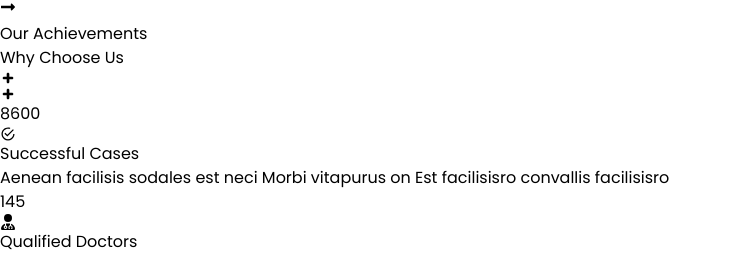
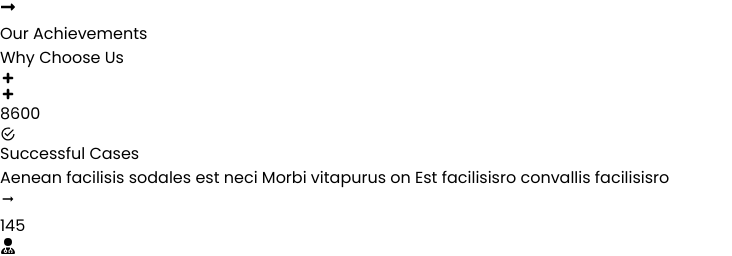
Before and after one commit to jahedasultana/Health-Track, a React (Vite) app: page / in a window 1280 px wide. Shown: the part 6214-6470 px from the top of the page, without its empty margins (0-732 px from the left). Built offline with nearby package versions, Linux system fonts and the light colour scheme; no server answers.

Commit message:
button added and hobar effect add

```diff
--- a/src/pages/home/banner/whyChooseUs/WhyChooseUs.jsx
+++ b/src/pages/home/banner/whyChooseUs/WhyChooseUs.jsx
@@ -1,18 +1,17 @@
-
 import { IoMdCheckmarkCircleOutline } from "react-icons/io";
 import { FaUserDoctor } from "react-icons/fa6";
 import { GrUserExpert } from "react-icons/gr";
 import { MdGroups } from "react-icons/md";
 import { TiPlus } from "react-icons/ti";
+import { MdArrowRightAlt } from "react-icons/md";
 const WhyChooseUs = () => {
   return (
-
     <div className=" pb-28 pt-8">
       <div className="bg-[#1ABC9C] h-[400px]  py-20  ">
-
-
         <div className=" text-center  mb-10">
-        <p className="text-white text-[14px] font-semibold mb-2">Our Achievements</p>
+          <p className="text-white text-[14px] font-semibold mb-2">
+            Our Achievements
+          </p>
           <h2 className=" relative text-white md:text-4xl text-2xl font-bold mb-3 w-[max-content] mx-auto">
             Why Choose Us
             <TiPlus className="absolute text-[#FD9678]  -right-6 -top-4" />
@@ -22,48 +21,69 @@ const WhyChooseUs = () => {
         </div>
 
         <div className="grid md:grid-cols-4 gap-6 px-4 md:px-16">
-       <div className="bg-gradient-to-b from-white via-white to-gray-100 rounded-lg p-8 text-center shadow-md">
+          {/* card 1 */}
+          <div className="group relative bg-gradient-to-b from-white via-white to-gray-100 rounded-lg p-8 text-center shadow-md hover:shadow-lg transition-shadow duration-300">
+            {/* হোভার ইফেক্টে বর্ডার পরিবর্তন */}
+            <div className="absolute inset-0 border border-transparent group-hover:border-r-4 group-hover:border-b-4 group-hover:border-[#FD9678] rounded-lg transition-all duration-300"></div>
+
             <h2 className="text-[#FD9678]/80 text-6xl font-bold mb-4">8600</h2>
             <div className="flex justify-center items-center gap-2 mb-2">
               <IoMdCheckmarkCircleOutline className="text-teal-500 text-7xl" />
-           <p className="text-xl text-black/70 font-bold">Successful Cases</p>
-         </div>
-         <p className="text-gray-500">
-           Aenean facilisis sodales est neci Morbi vitapurus on Est facilisisro
-           convallis facilisisro
+              <p className="text-xl text-black/70 font-bold">
+                Successful Cases
               </p>
             </div>
+            <p className="text-gray-500 mb-3">
+              Aenean facilisis sodales est neci Morbi vitapurus on Est
+              facilisisro convallis facilisisro
+            </p>
+
+            {/* হোভার ইফেক্টে বটন দেখাবে */}
+            <div className="absolute -bottom-4 left-1/2 transform -translate-x-1/2 translate-y-8 group-hover:translate-y-0 opacity-0 group-hover:opacity-100 transition-all duration-500 ease-out">
+              <button className="flex items-center p-[14px] bg-white text-black/70 rounded-full shadow-2xl hover:shadow-md">
+                <MdArrowRightAlt className="text-3xl"/>
+              </button>
+            </div>
+          </div>
+
           <div className="bg-gradient-to-b from-white via-white to-gray-100 rounded-lg p-8 text-center shadow-md">
             <h2 className="text-[#FD9678]/80 text-6xl font-bold mb-4">145</h2>
             <div className="flex justify-center items-center gap-2 mb-2">
               <FaUserDoctor className="text-[#1ABC9C] text-7xl" />
-           <p className="text-xl font-bold text-black/70 ">Qualified Doctors</p>
+              <p className="text-xl font-bold text-black/70 ">
+                Qualified Doctors
+              </p>
             </div>
             <p className="text-gray-500">
-           Aenean facilisis sodales est neci Morbi vitapurus on Est facilisisro
-           convallis facilisisro
+              Aenean facilisis sodales est neci Morbi vitapurus on Est
+              facilisisro convallis facilisisro
             </p>
           </div>
+
           <div className="bg-gradient-to-b from-white via-white to-gray-100 rounded-lg p-8 text-center shadow-md">
             <h2 className="text-[#FD9678]/80 text-6xl font-bold mb-4">25</h2>
             <div className="flex justify-center items-center gap-2 mb-2">
-           <GrUserExpert  className="text-[#1ABC9C] text-7xl" />
-           <p className="text-xl font-bold text-black/70 ">Years of Experience</p>
+              <GrUserExpert className="text-[#1ABC9C] text-7xl" />
+              <p className="text-xl font-bold text-black/70 ">
+                Years of Experience
+              </p>
             </div>
             <p className="text-gray-500">
-           Aenean facilisis sodales est neci Morbi vitapurus on Est facilisisro
-           convallis facilisisro
+              Aenean facilisis sodales est neci Morbi vitapurus on Est
+              facilisisro convallis facilisisro
             </p>
           </div>
           <div className="bg-gradient-to-b from-white via-white to-gray-100 rounded-lg p-8 text-center shadow-md">
             <h2 className="text-[#FD9678]/80 text-6xl font-bold mb-4">24x7</h2>
             <div className="flex justify-center items-center gap-2 mb-2">
               <MdGroups className="text-[#1ABC9C] text-7xl" />
-           <p className="text-xl font-bold text-black/70 ">Staff Availability</p>
+              <p className="text-xl font-bold text-black/70 ">
+                Staff Availability
+              </p>
             </div>
             <p className="text-gray-500">
-           Aenean facilisis sodales est neci Morbi vitapurus on Est facilisisro
-           convallis facilisisro
+              Aenean facilisis sodales est neci Morbi vitapurus on Est
+              facilisisro convallis facilisisro
             </p>
           </div>
         </div>
```
Lines whose indentation alone changed are shown as unchanged.
